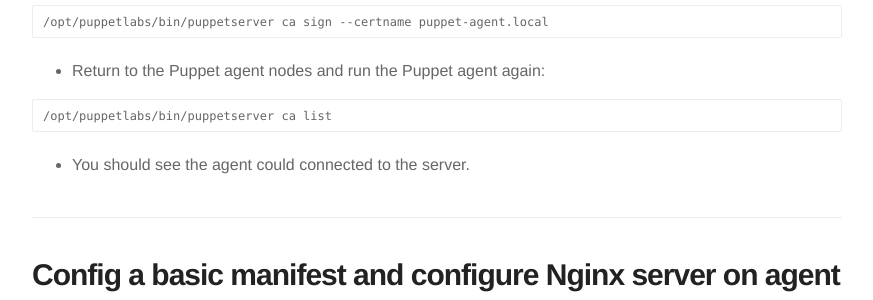
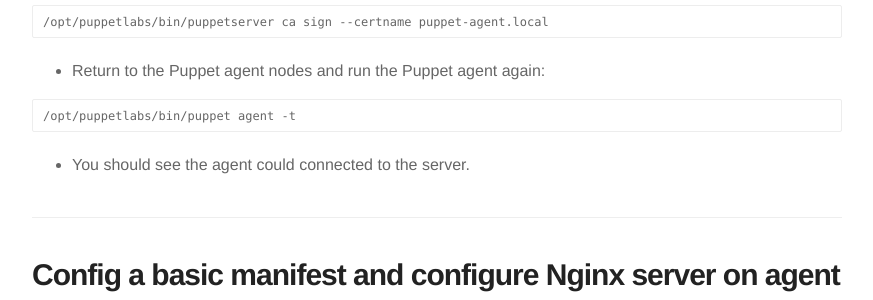
Before and after one commit to guneycansanli/my-blog, a Jekyll site: the page built from _posts/2023-11-07-How-to-Install-and-Setup-Puppet-Server-Agent-to-Debian10-Buster.markdown, in a window 1280 px wide and 900 px high, scrolled down 3081 px. Shown: the part 151-451 px from the top of the window, without its empty margins (203-1076 px from the left). Built offline with Jekyll 4.4.1, drawn with Linux system fonts in a browser that asks for light colours; nearby versions of some CDN libraries; emoji names are drawn with the system emoji font; comment, search, counter and statistics services are not loaded.

Commit message:
fixed line

```diff
--- a/_posts/2023-11-07-How-to-Install-and-Setup-Puppet-Server-Agent-to-Debian10-Buster.markdown
+++ b/_posts/2023-11-07-How-to-Install-and-Setup-Puppet-Server-Agent-to-Debian10-Buster.markdown
@@ -94,7 +94,7 @@
 
 - Return to the Puppet agent nodes and run the Puppet agent again:
 {% highlight raw %}
-/opt/puppetlabs/bin/puppetserver ca list
+/opt/puppetlabs/bin/puppet agent -t
 {% endhighlight %}
 - You should see the agent could connected to the server.
 
```
